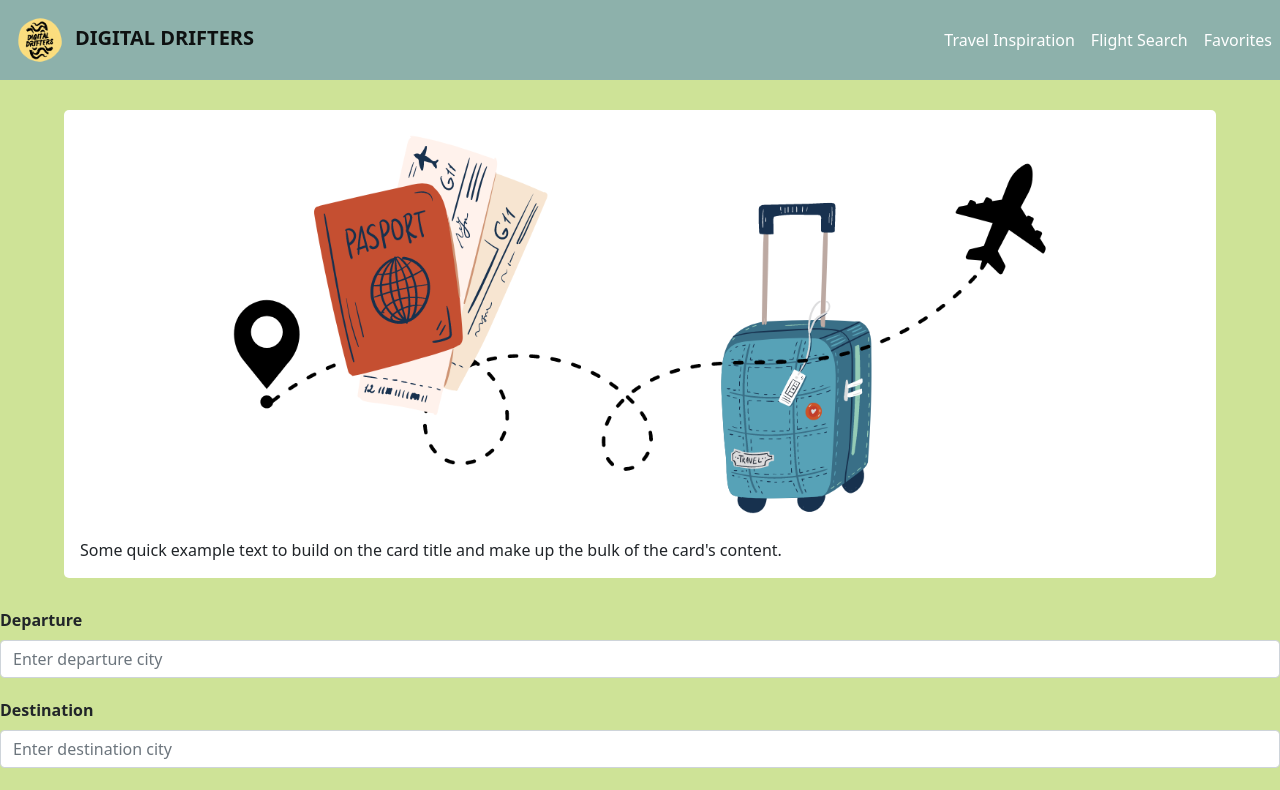
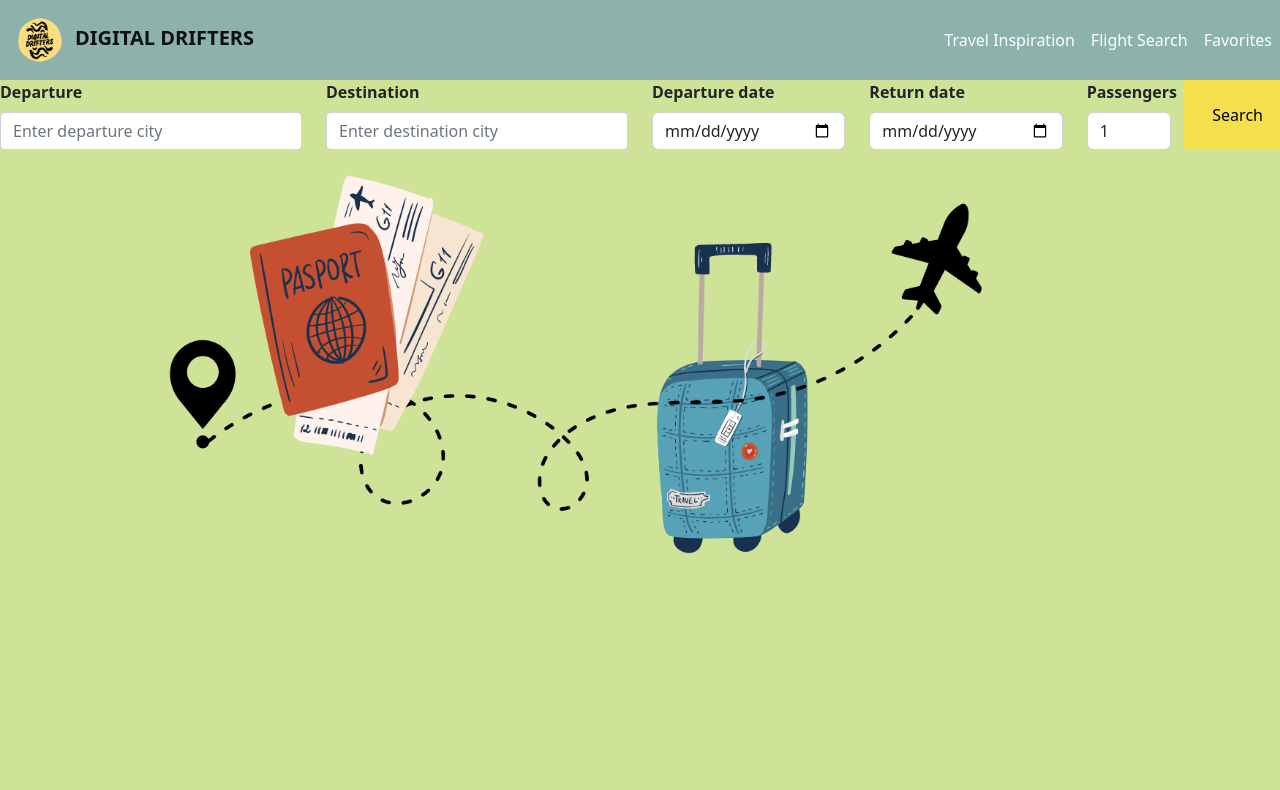
Before and after one commit to angistanzi/digital-drifters, a React (Create React App) app: page /flight-filter in a window 1280 px wide. Shown: the top 790 px of the page. Built offline with nearby package versions, Linux system fonts and the light colour scheme.

Commit message:
finalizing css

```diff
--- a/src/components/favorite-list.css
+++ b/src/components/favorite-list.css
@@ -5,7 +5,7 @@
   border: 0px;
 }
 .btn-custom{
-  background-color: #9AC9E1;
+  background-color: #F4E04D;
 }
 .card-img {
   height: 200px;
--- a/src/components/flight-filter.js
+++ b/src/components/flight-filter.js
@@ -34,19 +34,11 @@ function FlightFilter() {
 
   return (
     <div>
-       <div className="card mx-auto" style={{ width: "90%" }}>
-          <img src={flighthero} className="card-img-top" alt="..." />
-          <div className="card-body">
-            <p className="card-text">
-              Some quick example text to build on the card title and make up the bulk of the card's content.
-            </p>
-          </div>
-        </div>
-    <Row>
-      <Form onSubmit={handleSubmit}>
-        <Row>
+
+
+          <Form className="row" onSubmit={handleSubmit}>
               {/* Departure location input */}
-          <Form.Group className="col-md-3, flight-form-group" controlId="formDeparture">
+              <Form.Group className="col-md-3" controlId="formDeparture">
                 <Form.Label>Departure</Form.Label>
                 <Form.Control
                   type="text"
@@ -57,7 +49,7 @@ function FlightFilter() {
                 />
               </Form.Group>
               {/* Arrival location input */}
-          <Form.Group className="col-md-3, flight-form-group" controlId="formDestination">
+              <Form.Group className="col-md-3" controlId="formDestination">
                 <Form.Label>Destination</Form.Label>
                 <Form.Control
                   type="text"
@@ -68,7 +60,7 @@ function FlightFilter() {
                 />
               </Form.Group>
               {/* Flight dates input */}
-          <Form.Group className="col-md-2, flight-form-group" controlId="formDepartureDate">
+              <Form.Group className="col-md-2" controlId="formDepartureDate">
                 <Form.Label>Departure date</Form.Label>
                 <Form.Control
                   type="date"
@@ -86,7 +78,7 @@ function FlightFilter() {
                   }}
                 />
               </Form.Group>
-          <Form.Group className="col-md-1, flight-form-group" controlId="formPassengers">
+              <Form.Group className="col-md-1" controlId="formPassengers">
                 <Form.Label>Passengers</Form.Label>
                 <Form.Control
                   as="select"
@@ -101,15 +93,23 @@ function FlightFilter() {
                   <option>4</option>
                 </Form.Control>
               </Form.Group>
-        </Row>
+
 
             {/* Submit button */}
-        <Button className="flight-form-group" variant="primary" type="submit">
-          Flight Search
+            <Button className="col-1" variant="custom" type="submit">
+              Search
             </Button>
           </Form>
+
+          <div className="col-4" style={{ width: "90%" }}>
+              <img src={flighthero} className="card-img-top" alt="..." />
+          </div>
+
+
           <FlightResults flightResults={flightResults}></FlightResults>
-    </Row>
+
+
+
     </div>
   );
 }
--- a/src/components/travel-inspo.css
+++ b/src/components/travel-inspo.css
@@ -1,6 +1,10 @@
 #inspo-image {
   max-height: 180px;
   object-fit: cover;
+}
+.btn-custom{
+  background-color: #F4E04D;
+  color: black;
 }
 
 #suggestion {
--- a/src/components/travel-inspo.js
+++ b/src/components/travel-inspo.js
@@ -1,107 +1,122 @@
 import { React, useState } from "react";
-import "../components/travel-inspo.css";
+// import css from '../assets/travel-inspo.css'
 import historical from "../assets/ruins.jpg";
 import outdoors from "../assets/outdoors.jpg";
 import familyfun from "../assets/familyfun.jpg";
 import random from "../assets/random.jpg";
 import SwipeCard from "../utils/swipe-card";
-import { CardGroup, Card, Button } from "react-bootstrap";
 
+// Fetch request for each card to pull cities with respective attractions when button is clicked
+// Need to append those results to display into swipe cards
 function TravelInspo() {
   const [currentCategory, setCurrentCategory] = useState();
 
   return (
-    <div className="container travel-inspo my-5">
-      <div className="container travel-inspo my-5">
-        <h1 id="travelHeader" className="text-center display-4 fw-bold mb-5">
-          ✨DESTINATION INSPIRATION✨
+    <div className="container travel-inspo" style={{ paddingTop: 30 }}>
+      <header>
+        <h1 id="travelHeader" className="display-4 fw-bold mb-5">
+          DESTINATION INSPIRATION✨
         </h1>
-        <CardGroup className="mb-5">
-          <Card key="1" className="categoryCard text-white mx-1">
-            <Card.Img src={historical} alt="historical image" />
+      </header>
+      <div className="card-group">
+        <div className="card">
           <div className="gradientDiv"></div>
-
-            <Card.ImgOverlay className="d-flex flex-column justify-content-end">
+          <img
+            src={historical}
+            className="card-img"
+            id="inspo-image"
+            alt="..."
+          ></img>
+          <div className="card-img-overlay text-white d-flex flex-column justify-content-end">
             <div className="d-inline-flex justify-content-between">
-                <Card.Title>HISTORICAL</Card.Title>
-                <Button
+              <h5 className="card-title">HISTORICAL</h5>
+              <a
                 href="#historical"
-                  className="btn btn-warning btn-sm"
+                className="btn btn-custom btn-sm"
                 onClick={() => {
                   setCurrentCategory("historical");
                 }}
               >
                 Give me inspo
-                </Button>
+              </a>
             </div>
-            </Card.ImgOverlay>
-          </Card>
-
-          <Card key="2" className="categoryCard text-white mx-1">
-            <Card.Img src={familyfun} alt="historical image" />
+          </div>
+        </div>
+        <div className="card">
           <div className="gradientDiv"></div>
-
-            <Card.ImgOverlay className="d-flex flex-column justify-content-end">
+          <img
+            src={familyfun}
+            className="card-img"
+            id="inspo-image"
+            alt="..."
+          ></img>
+          <div className="card-img-overlay text-white d-flex flex-column justify-content-end">
             <div className="d-inline-flex justify-content-between">
-                <Card.Title>FAMILY FUN</Card.Title>
-                <Button
+              <h5 className="card-title">FAMILY FUN</h5>
+              <a
                 href="#family"
-                  className="btn btn-warning btn-sm"
+                className="btn btn-custom btn-sm"
                 onClick={() => {
                   setCurrentCategory("family");
                 }}
               >
                 Give me inspo
-                </Button>
+              </a>
             </div>
-            </Card.ImgOverlay>
-          </Card>
-
-          <Card key="3" className="categoryCard text-white mx-1">
-            <Card.Img src={outdoors} alt="historical image" />
+          </div>
+        </div>
+        <div className="card">
           <div className="gradientDiv"></div>
-
-            <Card.ImgOverlay className="d-flex flex-column justify-content-end">
+          <img
+            src={outdoors}
+            className="card-img"
+            id="inspo-image"
+            alt="..."
+          ></img>
+          <div className="card-img-overlay text-white d-flex flex-column justify-content-end">
             <div className="d-inline-flex justify-content-between">
-                <Card.Title>OUTDOORS</Card.Title>
-                <Button
+              <h5 className="card-title">OUTDOORS</h5>
+              <a
                 href="#outdoors"
-                  className="btn btn-warning btn-sm"
+                className="btn btn-custom btn-sm"
                 onClick={() => {
                   setCurrentCategory("outdoor");
                 }}
               >
                 Give me inspo
-                </Button>
+              </a>
             </div>
-            </Card.ImgOverlay>
-          </Card>
-
-          <Card key="4" className="categoryCard text-white mx-1">
-            <Card.Img src={random} alt="historical image" />
+          </div>
+        </div>
+        <div className="card">
           <div className="gradientDiv"></div>
-
-            <Card.ImgOverlay className="d-flex flex-column justify-content-end">
+          <img
+            src={random}
+            className="card-img"
+            id="inspo-image"
+            alt="..."
+          ></img>
+          <div className="card-img-overlay text-white d-flex flex-column justify-content-end">
             <div className="d-inline-flex justify-content-between">
-                <Card.Title>RANDOM</Card.Title>
-                <Button
+              <h5 className="card-title">RANDOM</h5>
+              <a
                 href="#random"
-                  className="btn btn-warning btn-sm"
+                className="btn btn-custom btn-sm"
                 onClick={() => {
                   setCurrentCategory("random");
                 }}
               >
                 Give me inspo
-                </Button>
+              </a>
             </div>
-            </Card.ImgOverlay>
-          </Card>
-        </CardGroup>
-        <div className="row my-5">
+          </div>
+        </div>
+      </div>
+
+      <div className="row" style={{ paddingTop: 40 }}>
         {currentCategory === undefined ? null : (
           <SwipeCard category={currentCategory} />
         )}
-        </div>
       </div>
     </div>
   );
--- a/src/index.css
+++ b/src/index.css
@@ -85,3 +85,8 @@ body {
 .footer{
   background-color: #587792;
 }
+
+
+.btn-custom{
+  background-color: #F2ED6F;
+}
--- a/src/utils/swipe-card.css
+++ b/src/utils/swipe-card.css
@@ -76,10 +76,18 @@ h2 {
 }
 
 .buttons {
+
   margin: 20px;
   display: flex;
   flex-wrap: wrap;
   padding-top: 30px;
+}
+
+.btn-custom{
+  background-color: #F4E04D !important;
+  border: none;
+  color: black !important;
+  border-radius: 10px;
 }
 
 @media (max-width: 625px) {
--- a/src/utils/swipe-card.js
+++ b/src/utils/swipe-card.js
@@ -99,16 +99,16 @@ function SwipeCard(props) {
       </div>
       <div className="buttons">
         <Button
-          className="btn btn-warning btn-lg"
+          className="btn-custom btn-sm"
           onClick={() => swipe("left")}
         >
           Skip
         </Button>
-        <Button className="btn btn-warning btn-lg" onClick={() => goBack()}>
+        <Button className="btn-custom btn-sm" onClick={() => goBack()}>
           Undo swipe
         </Button>
         <Button
-          className="btn btn-warning btn-lg"
+          className="btn-custom btn-sm"
           onClick={() => swipe("right")}
         >
           Add to favorites
```
Lines whose indentation alone changed are shown as unchanged.
